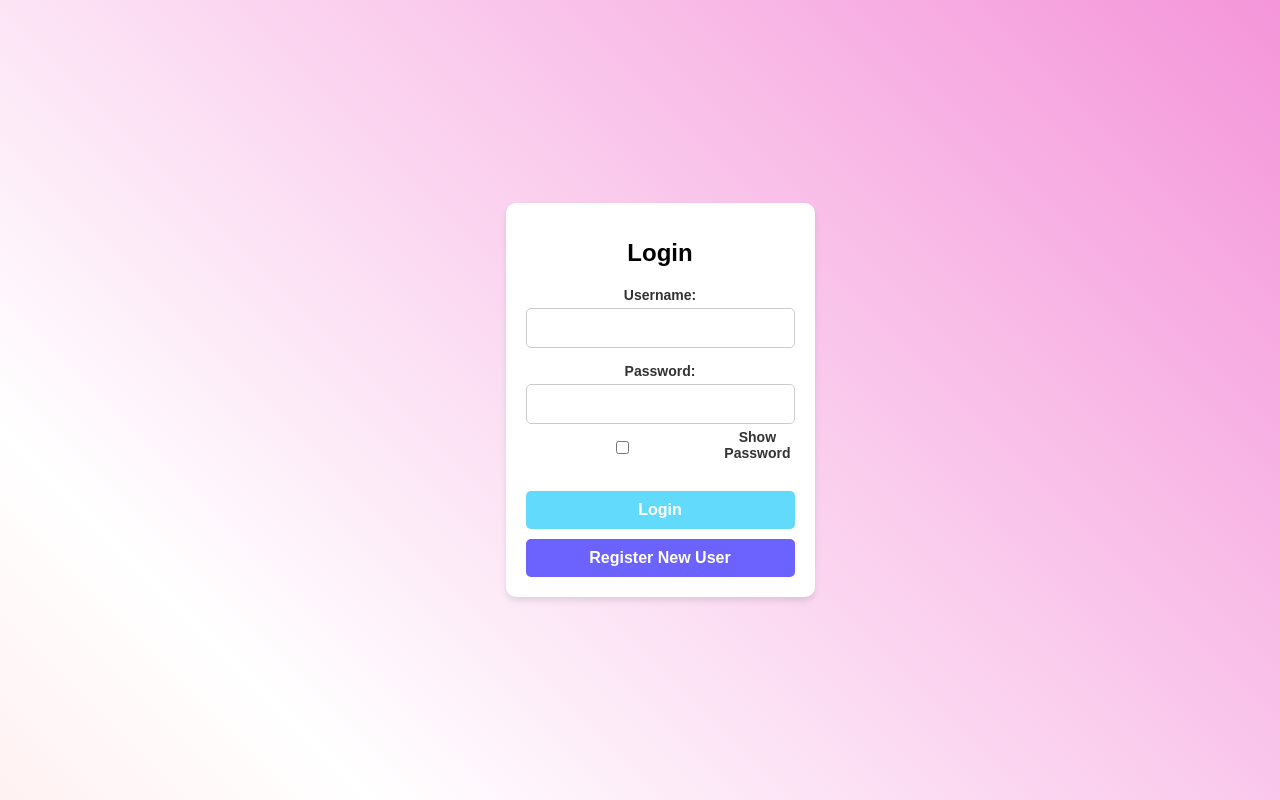
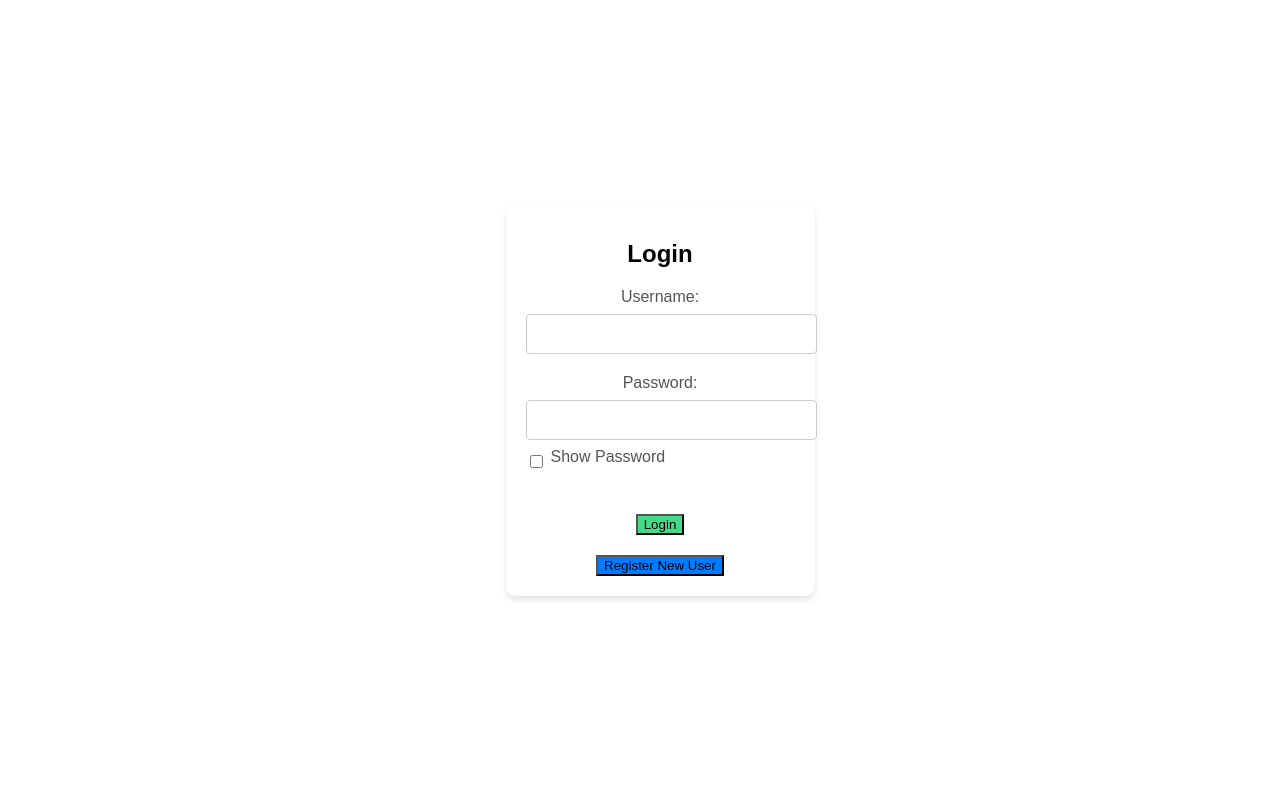
Before and after one commit to rocketninja7/h4g2025, a React (Create React App) app in the folder frontend/login/: page / in a window 1280 px wide. Built offline with nearby package versions, Linux system fonts and the light colour scheme.

Commit message:
Login to Calendar link and styling changes

```diff
--- a/frontend/login/package.json
+++ b/frontend/login/package.json
@@ -4,6 +4,7 @@
   "private": true,
   "dependencies": {
     "cra-template": "1.2.0",
+    "moment": "^2.30.1",
     "react": "^19.0.0",
     "react-big-calendar": "^1.17.1",
     "react-dom": "^19.0.0",
--- a/frontend/login/src/App.css
+++ b/frontend/login/src/App.css
@@ -1,3 +1,69 @@
+.login-container {
+  display: flex;
+  justify-content: center;
+  align-items: center;
+  height: 100vh;
+  background-color: #f0f2f5;
+}
+
+.login-form {
+  background-color: white;
+  padding: 40px;
+  border-radius: 8px;
+  box-shadow: 0 4px 8px rgba(0, 0, 0, 0.1);
+  width: 100%;
+  max-width: 400px;
+}
+
+
+.form-group {
+  margin-bottom: 20px;
+}
+
+label {
+  font-size: 1rem;
+  color: #555;
+  margin-bottom: 8px;
+  display: block;
+}
+
+input[type="text"],
+input[type="password"] {
+  width: 100%;
+  padding: 10px;
+  border: 1px solid #ccc;
+  border-radius: 4px;
+  font-size: 1rem;
+}
+
+input[type="checkbox"] {
+  margin-right: 8px;
+}
+
+.checkbox-group {
+  display: flex;
+  align-items: center;
+  margin-top: 8px;
+}
+
+.register-button {
+  background-color: #007BFF;
+  margin-top: 20px;
+}
+
+.register-button:hover {
+  background-color: #0056b3;
+}
+
+.login-button {
+  background-color: #44db88;
+  margin-top: 20px;
+}
+
+.login-button:hover {
+  background-color: #005f37;
+}
+
 body {
   margin: 0;
   font-family: Arial, Helvetica, sans-serif;
@@ -5,85 +71,43 @@ body {
   display: flex;
   justify-content: center;
   align-items: center;
-  background: linear-gradient(45deg, #ff9a9e, #ffffff, #ee53c2, #ba9cff);
+  background: linear-gradient(45deg, #f8f8f8, #ffffff, #ffffff, #ffffff);
   background-size: 400% 400%;
   animation: gradientAnimation 10s ease infinite;
+  box-sizing: border-box;
+}
+
+html {
+  font-size: 16px; /* Base font size for rem calculations */
 }
 
 .App {
   text-align: center;
   width: 100%;
-  max-width: 400px;
+  max-width: 25rem;
   background: #ffffff;
-  padding: 20px;
-  border-radius: 10px;
-  box-shadow: 0px 4px 6px rgba(0, 0, 0, 0.1);
+  padding: 1.25rem;
+  border-radius: 0.625rem;
+  box-shadow: 0 0.25rem 0.375rem rgba(0, 0, 0, 0.1);
 }
 
 h1 {
-  font-size: 24px;
-  margin-bottom: 20px;
-}
-
-form {
-  display: flex;
-  flex-direction: column;
-  align-items: center;
-}
-
-.form-group {
-  margin-bottom: 15px;
-  width: 100%;
-}
-
-label {
-  display: block;
-  margin-bottom: 5px;
-  font-size: 14px;
-  font-weight: bold;
-  color: #333;
-}
-
-input {
-  width: 100%;
-  padding: 10px;
-  font-size: 16px;
-  border: 1px solid #ccc;
-  border-radius: 5px;
-  box-sizing: border-box;
-}
-
-.login-button {
-  width: 100%;
-  padding: 10px;
-  font-size: 16px;
-  font-weight: bold;
-  background-color: #61dafb;
-  color: white;
-  border: none;
-  border-radius: 5px;
-  cursor: pointer;
-  margin-top: 10px;
+  font-size: 1.5rem;
+  margin-bottom: 1.25rem;
 }
 
 button:hover {
   background-color: #21a1f1;
 }
 
-.register-button {
-  background-color: #6c63ff;
+@keyframes gradientAnimation {
+  0% {
+    background-position: 0% 50%;
+  }
+  50% {
+    background-position: 100% 50%;
+  }
+  100% {
+    background-position: 0% 50%;
+  }
 }
-
-.register-button:hover {
-  background-color: #4a42cc;
-}
-
-.checkbox-group {
-  display: flex;
-  align-items: center;
-  margin-top: 5px;
-}
-
-.checkbox-group input[type='checkbox'] {
-  margin-right: 5px;
-}
--- a/frontend/login/src/App.js
+++ b/frontend/login/src/App.js
@@ -1,10 +1,12 @@
 import React, { useState } from 'react';
+import { useNavigate } from 'react-router-dom';
 import './App.css';
 
 function App() {
   const [username, setUsername] = useState('');
   const [password, setPassword] = useState('');
   const [showPassword, setShowPassword] = useState(false);
+  const navigate = useNavigate(); // Hook for navigation
 
   const handleLogin = async (e) => {
     e.preventDefault();
@@ -15,14 +17,20 @@ function App() {
         body: JSON.stringify({ username, password }),
       });
       const data = await response.json();
-      alert(data.message);
+
+      if (response.ok) {
+        // Pass username as state when navigating to /calendar
+        navigate('/calendar', { state: { username } });
+      } else {
+        alert(data.message);
+      }
     } catch (error) {
       console.error('Error:', error);
     }
   };
 
   const navigateToRegister = () => {
-    window.location.href = '/register';
+    navigate('/register'); // Use navigate for consistent navigation
   };
 
   return (
@@ -60,7 +68,7 @@ function App() {
         </div>
         <button type="submit" className="login-button">Login</button>
       </form>
-      <button onClick={navigateToRegister} className="login-button register-button">
+      <button onClick={navigateToRegister} className="register-button">
         Register New User
       </button>
     </div>
--- a/frontend/login/src/CalendarComponent.js
+++ b/frontend/login/src/CalendarComponent.js
@@ -1,138 +1,104 @@
-import React from 'react';
+import React, { useState } from 'react';
 import "react-big-calendar/lib/css/react-big-calendar.css";
 import { Calendar, momentLocalizer } from 'react-big-calendar';
+import { useLocation } from 'react-router-dom';
 import moment from 'moment';
 
 const ModernCalendar = ({ tasksList }) => {
+    const [isSidebarOpen, setIsSidebarOpen] = useState(false);
     const localizer = momentLocalizer(moment);
+    const location = useLocation();
+    const { username } = location.state || {};
 
     const allViews = {
         month: true,
         week: true,
         day: true,
-        agenda: true
-    }
+        agenda: true,
+    };
 
+    const toggleSidebar = () => {
+        setIsSidebarOpen(!isSidebarOpen);
+    };
 
     return (
-        <div className="flex justify-center items-center min-h-screen p-6">
-            <div className="w-full max-w-6xl bg-white rounded-2xl shadow-xl overflow-hidden">
-                <style jsx global>{`
-                    .rbc-calendar {
-                        font-family: -apple-system, BlinkMacSystemFont, 'Segoe UI', Roboto, Oxygen, Ubuntu, Cantarell, sans-serif;
-                    }
+        <div style={{ display: 'flex', flexDirection: 'column', height: '100vh', width: '100%' }}>
+            {/* Top Bar */}
+            <div
+                style={{
+                    display: 'flex',
+                    justifyContent: 'space-between',
+                    alignItems: 'center',
+                    backgroundColor: '#333',
+                    color: '#fff',
+                    padding: '1rem',
+                    width: '100vw', // Ensure the top bar spans the entire screen
+                    boxSizing: 'border-box', // Include padding in the width
+                }}
+            >
+                <button
+                    onClick={toggleSidebar}
+                    style={{
+                        background: 'none',
+                        border: 'none',
+                        color: '#fff',
+                        fontSize: '1.5rem',
+                        cursor: 'pointer',
+                    }}
+                >
+                    ☰
+                </button>
+                <h1 style={{ margin: 0, fontSize: '1.5rem' }}>Calendar</h1>
+                {username && (
+                    <div style={{ fontSize: '1rem' }}>
+                        Welcome, <span style={{ fontWeight: 'bold' }}>{username}</span>
+                    </div>
+                )}
+            </div>
 
-                    .rbc-header {
-                        padding: 12px 4px;
-                        font-weight: 500;
-                        font-size: 14px;
-                        border: none;
-                        color: #666;
-                    }
+            <div style={{ display: 'flex', flex: 1 }}>
+                {/* Sidebar */}
+                <div
+                    style={{
+                        width: isSidebarOpen ? '15rem' : '0',
+                        backgroundColor: '#444',
+                        color: '#fff',
+                        padding: isSidebarOpen ? '1rem' : '0',
+                        overflow: 'hidden',
+                        transition: 'width 0.3s',
+                    }}
+                >
+                    {isSidebarOpen && (
+                        <ul style={{ listStyle: 'none', padding: 0 }}>
+                            <li style={{ padding: '1rem 0', cursor: 'pointer' }}>Option 1</li>
+                            <li style={{ padding: '1rem 0', cursor: 'pointer' }}>Option 2</li>
+                            <li style={{ padding: '1rem 0', cursor: 'pointer' }}>Option 3</li>
+                        </ul>
+                    )}
+                </div>
 
-                    .rbc-month-view {
-                        border: none;
-                        background: white;
-                    }
-
-                    .rbc-date-cell {
-                        padding: 8px;
-                        font-size: 14px;
-                        color: #333;
-                    }
-
-                    .rbc-today {
-                        background-color: #f3f4f6;
-                    }
-
-                    .rbc-event {
-                        background-color: #6366f1;
-                        border-radius: 4px;
-                        font-size: 13px;
-                        padding: 2px 5px;
-                    }
-
-                    .rbc-toolbar {
-                        padding: 20px;
-                        margin-bottom: 10px;
-                    }
-
-                    .rbc-toolbar button {
-                        color: #374151;
-                        border: 1px solid #e5e7eb;
-                        background: white;
-                        border-radius: 6px;
-                        padding: 8px 16px;
-                        font-size: 14px;
-                        font-weight: 500;
-                    }
-
-                    .rbc-toolbar button:hover {
-                        background-color: #f9fafb;
-                        border-color: #d1d5db;
-                    }
-
-                    .rbc-toolbar button.rbc-active {
-                        background-color: #4f46e5;
-                        color: white;
-                        border-color: #4f46e5;
-                    }
-
-                    .rbc-month-row {
-                        min-height: 100px;
-                    }
-
-                    .rbc-day-bg {
-                        border: 1px solid #f3f4f6;
-                    }
-
-                    .rbc-off-range-bg {
-                        background: #fafafa;
-                    }
-
-                    .rbc-off-range {
-                        color: #9ca3af;
-                    }
-
-                    .rbc-current-time-indicator {
-                        background-color: #4f46e5;
-                        height: 2px;
-                    }
-
-                    .rbc-agenda-view {
-                        margin: 0 20px;
-                    }
-
-                    .rbc-agenda-empty {
-                        padding: 20px;
-                        text-align: center;
-                        color: #666;
-                    }
-
-                    .rbc-agenda-table {
-                        border: 1px solid #f3f4f6;
-                        border-radius: 6px;
-                    }
-
-                    .rbc-agenda-table thead {
-                        background-color: #f9fafb;
-                    }
-
-                    .rbc-agenda-table th,
-                    .rbc-agenda-table td {
-                        padding: 12px;
-                        border-bottom: 1px solid #f3f4f6;
-                    }
-                `}</style>
+                {/* Main Content */}
+                <div style={{ flex: 1, padding: '1rem' }}>
+                    <div
+                        style={{
+                            backgroundColor: '#fff',
+                            borderRadius: '0.5rem',
+                            boxShadow: '0 0.5rem 1rem rgba(0, 0, 0, 0.1)',
+                            overflow: 'hidden',
+                            height: '100%',
+                        }}
+                    >
                         <Calendar
                             localizer={localizer}
                             events={typeof tasksList === 'string' ? JSON.parse(tasksList) : tasksList}
                             startAccessor="start"
                             endAccessor="end"
-                    style={{ height: '700px' }}
+                            style={{ height: '100%' }}
                             views={allViews}
                             defaultView="month"
                         />
+                    </div>
+                </div>
             </div>
         </div>
     );
--- a/frontend/login/src/Register.js
+++ b/frontend/login/src/Register.js
@@ -76,7 +76,7 @@ function Register() {
             />
             <label htmlFor="show-password">Show Password</label>
           </div>
-          <button type="submit" className="login-button register-button">
+          <button type="submit" className="register-button">
             Register
           </button>
         </form>
--- a/frontend/login/src/index.css
+++ b/frontend/login/src/index.css
@@ -11,3 +11,21 @@ code {
   font-family: source-code-pro, Menlo, Monaco, Consolas, 'Courier New',
     monospace;
 }
+
+.register-button {
+  background-color: #007BFF;
+  margin-top: 20px;
+}
+
+.register-button:hover {
+  background-color: #0056b3;
+}
+
+.login-button {
+  background-color: #007BFF;
+  margin-top: 20px;
+}
+
+.login-button:hover {
+  background-color: #0056b3;
+}
```
Also changed, not shown: 1 other file (tests, documents, lock files or other folders). Lines whose indentation alone changed are shown as unchanged.
